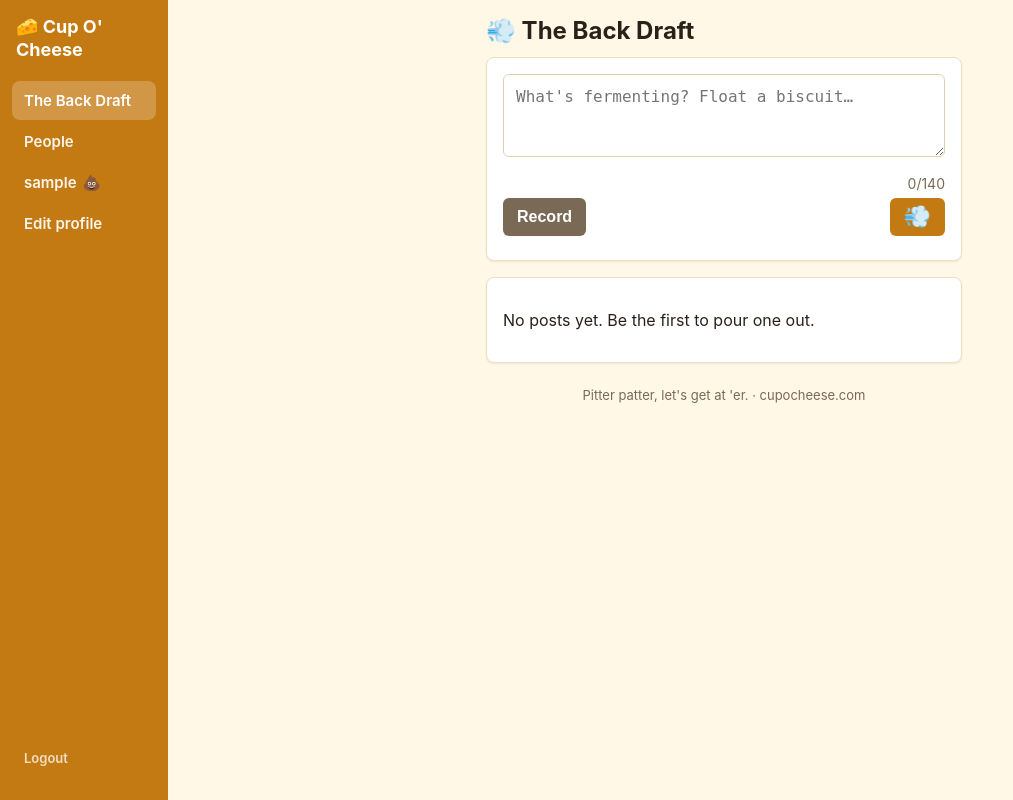
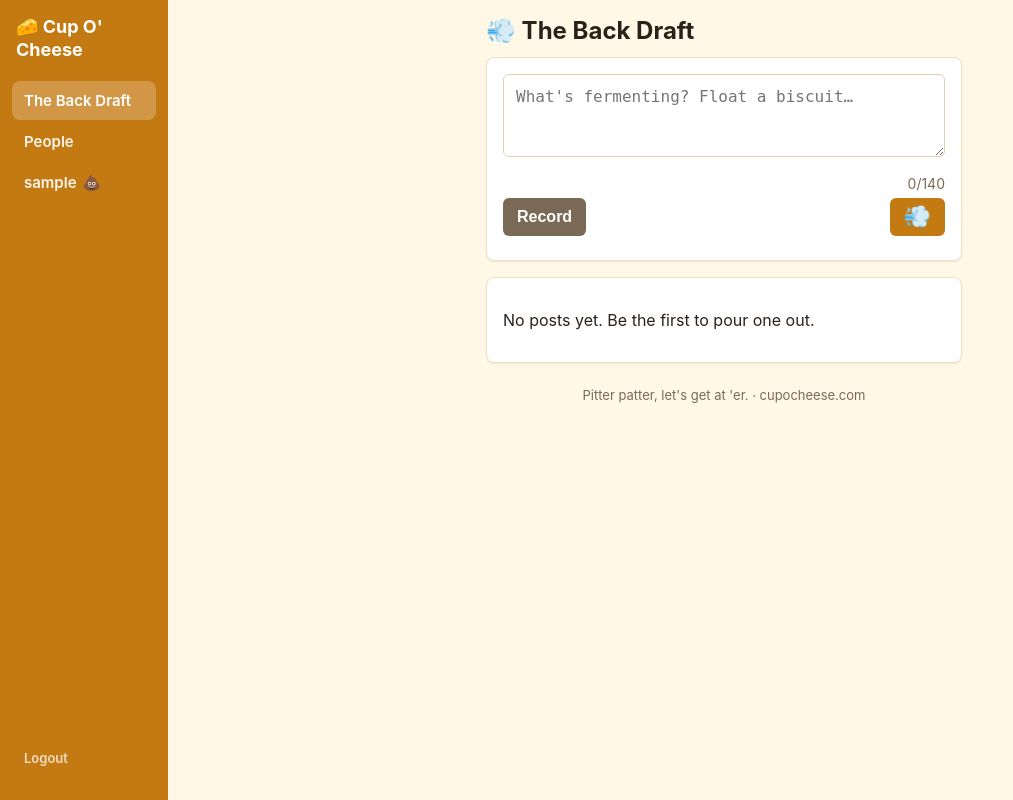
Before and after one commit to jason85alexander-arch/cupocheese, a Flask app: page / in a window 1280 px wide. Shown: the whole page, without its empty margins (0-1013 px from the left). Run offline with Flask 3, Linux system fonts and the light colour scheme; the visitor is signed in with stand-in values (Sample User, id 1); data comes from the database, SQL or seed files in the repository; data that the repository does not hold is empty.

Commit message:
Remove Edit profile nav tab; edit lives on own profile page

```diff
--- a/templates/base.html
+++ b/templates/base.html
@@ -268,7 +268,6 @@
                 <a href="{{ url_for('index') }}" class="{% if ep == 'index' %}nav-active{% endif %}"{% if ep == 'index' %} aria-current="page"{% endif %}><span class="nav-ico" aria-hidden="true">💨</span><span class="nav-label">The Back Draft</span><span class="nav-short" aria-hidden="true">Back Draft</span></a>
                 <a href="{{ url_for('people') }}" class="{% if ep == 'people' %}nav-active{% endif %}"{% if ep == 'people' %} aria-current="page"{% endif %}><span class="nav-ico" aria-hidden="true">👥</span><span class="nav-label">People</span><span class="nav-short" aria-hidden="true">People</span></a>
                 <a href="{{ url_for('me') }}" class="{% if on_own_profile %}nav-active{% endif %}"{% if on_own_profile %} aria-current="page"{% endif %}><span class="nav-ico" aria-hidden="true">🧀</span><span class="nav-label">{{ session.username }}{{ admin_badge(session.username) }}</span><span class="nav-short" aria-hidden="true">Me</span></a>
-                <a href="{{ url_for('edit_profile') }}" class="{% if ep == 'edit_profile' %}nav-active{% endif %}"{% if ep == 'edit_profile' %} aria-current="page"{% endif %}><span class="nav-ico" aria-hidden="true">✏️</span><span class="nav-label">Edit profile</span><span class="nav-short" aria-hidden="true">Edit</span></a>
                 <div class="nav-spacer" aria-hidden="true"></div>
                 <a class="nav-muted" href="{{ url_for('logout') }}"><span class="nav-ico" aria-hidden="true">🚪</span><span class="nav-label">Logout</span><span class="nav-short" aria-hidden="true">Logout</span></a>
             {% else %}
```
